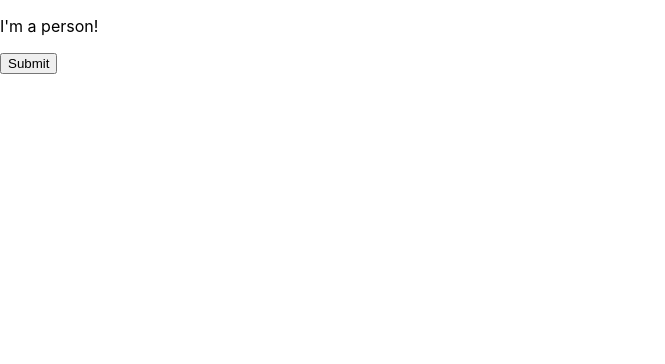
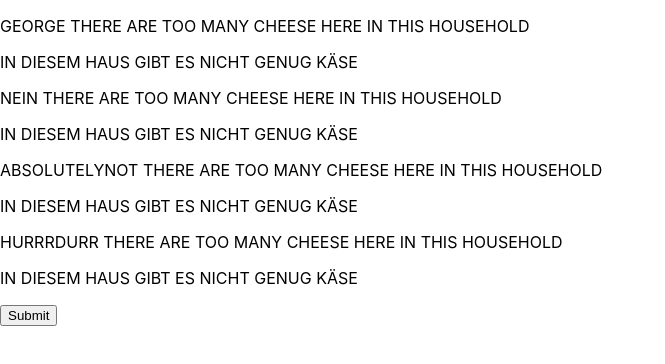
Before and after one commit to chrislupdx/react_exercise_actual, a React (Create React App) app: page / in a window 1280 px wide. Shown: the top 364 px of the page, without its empty margins (0-665 px from the left). Built offline with nearby package versions, Linux system fonts and the light colour scheme.

Commit message:
passed a username in with props

```diff
--- a/src/App.js
+++ b/src/App.js
@@ -7,7 +7,11 @@ class App extends Component {
   render() {
     return (
     <React.Fragment>
-      <Useroutput />
+      <Useroutput name="GEORGE"/>
+      <Useroutput name="NEIN" />
+      <Useroutput name="ABSOLUTELYNOT"/>
+      <Useroutput name="HURRRDURR"/>
+
       <Userinput />
     </React.Fragment>
 
--- a/src/Components/Useroutput.js
+++ b/src/Components/Useroutput.js
@@ -1,8 +1,13 @@
 import React from 'react';
 
-const useroutput = () => {
-    return <p> I'm a person!</p>
+const useroutput = (props) => {
+    return (
+    <React.Fragment>
+    <p> {props.name} THERE ARE TOO MANY CHEESE HERE IN THIS HOUSEHOLD</p>
 
+    <p>IN DIESEM HAUS GIBT ES NICHT GENUG KÄSE </p>
+    </React.Fragment>
+);
 };
 
 export default useroutput;
```
Also changed, not shown: src/requirements.txt (added).
